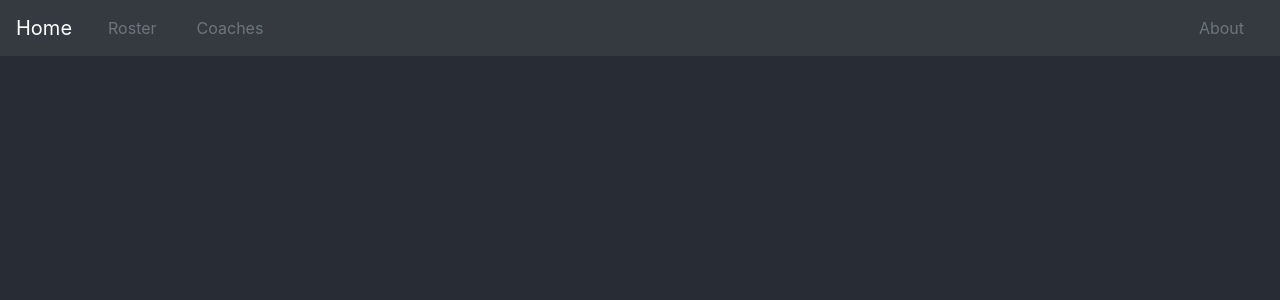
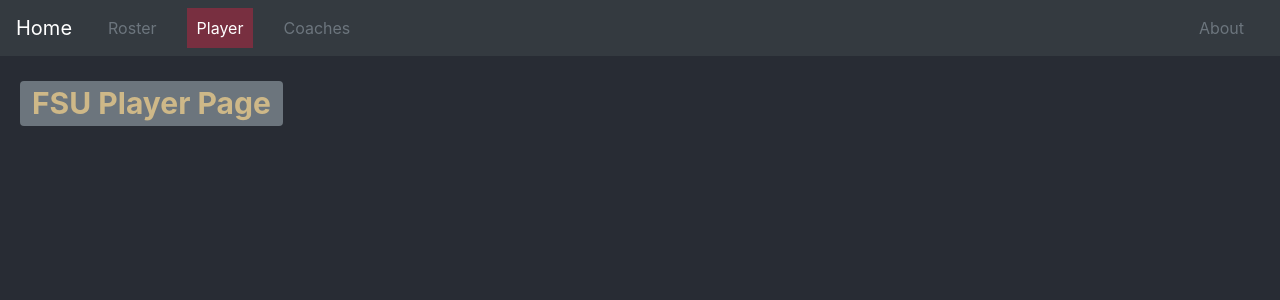
Before and after one commit to scurtis7/fsu-roster, a React (Create React App) app in the folder src/webapp/: page /player in a window 1280 px wide. Shown: the top 300 px of the page. Built offline with nearby package versions, Linux system fonts and the light colour scheme.

Commit message:
add player route

```diff
--- a/src/webapp/src/App.js
+++ b/src/webapp/src/App.js
@@ -2,6 +2,7 @@
 import "./App.css";
 import Home from "./home/Home";
 import Roster from "./roster/Roster";
+import Player from "./player/Player";
 import Coach from "./coach/Coach"
 import About from "./about/About";
 import {BrowserRouter, Route, NavLink, Link} from "react-router-dom";
@@ -31,6 +32,7 @@
                         <Collapse isOpen={this.state.isOpen} navbar>
                             <Nav className="mr-auto" navbar>
                                 <NavItem><NavLink className="navlink" activeClassName="navlinkactive" to="/roster">Roster</NavLink></NavItem>
+                                <NavItem><NavLink className="navlink" activeClassName="navlinkactive" to="/player">Player</NavLink></NavItem>
                                 <NavItem><NavLink className="navlink" activeClassName="navlinkactive" to="/coach">Coaches</NavLink></NavItem>
                             </Nav>
                             <Nav className="ml-auto" navbar>
@@ -42,6 +44,7 @@
                 <div className="content">
                     <Route exact path="/" component={Home}/>
                     <Route path="/roster" component={Roster}/>
+                    <Route path="/player" component={Player}/>
                     <Route path="/coach" component={Coach}/>
                     <Route path="/about" component={About}/>
                 </div>
--- a/src/webapp/src/player/Player.js
+++ b/src/webapp/src/player/Player.js
@@ -1,5 +1,5 @@
 import React, {Component} from "react";
-import "./Roster.css"
+import "./Player.css"
 import axios from 'axios';
 import {Table, Dropdown, DropdownMenu, DropdownItem, DropdownToggle, Container, Row, Badge} from 'reactstrap';
 
@@ -10,7 +10,7 @@
                 <Container fluid>
                     <Row>
                         <h1><Badge className="Player-table">
-                            FSU Roster Application
+                            FSU Player Page
                         </Badge></h1>
                     </Row>
                     <Row>
```
